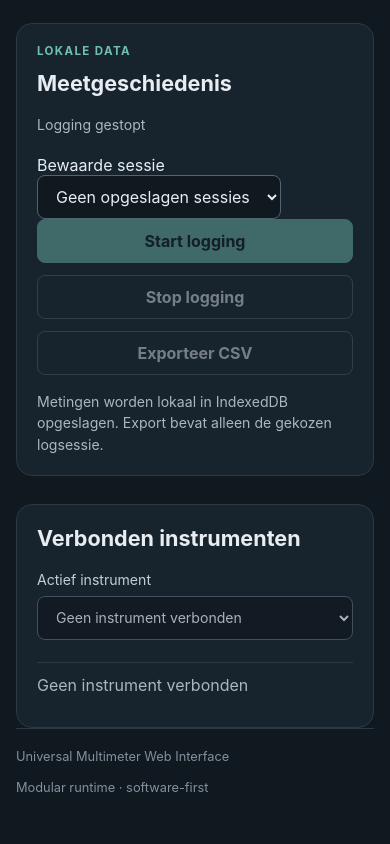
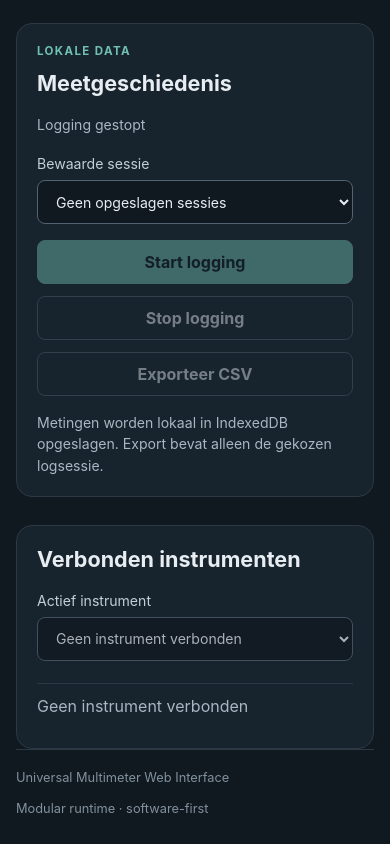
Before and after one commit to Robbertjv/Universal-Multimeter, a website built with Vite: page index.html in a window 390 px wide. Shown: the part 1696-2540 px from the top of the page. Before the commit the page ends 2519 px from the top, so only its background shows below. Built offline with nearby package versions, Linux system fonts and the light colour scheme.

Commit message:
Style persisted measurement session selector

```diff
--- a/src/styles.css
+++ b/src/styles.css
@@ -411,3 +411,21 @@ button:disabled {
     width: 100%;
   }
 }
+
+
+.history-panel > label {
+  display: grid;
+  max-width: 420px;
+  gap: 8px;
+  margin-bottom: 16px;
+  color: #c3ced7;
+  font-size: 0.88rem;
+}
+
+@media (max-width: 720px) {
+  .history-panel > label,
+  .history-panel > label select {
+    width: 100%;
+    max-width: none;
+  }
+}
```
